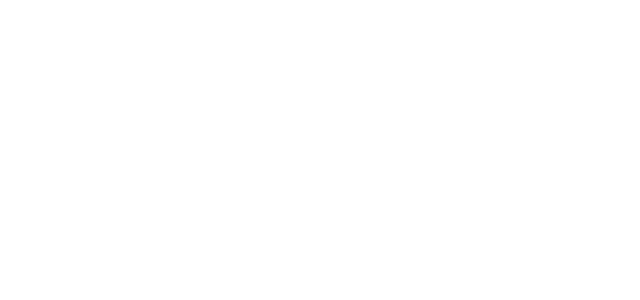
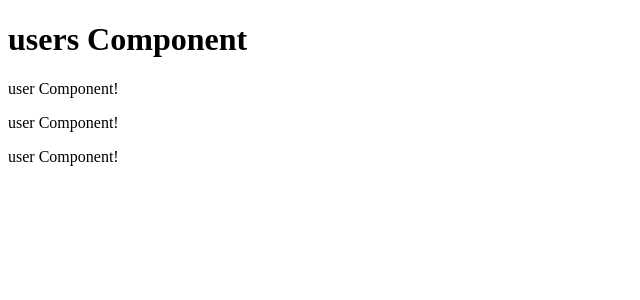
Before and after one commit to gittudemo/Angular-concepts, an Angular app: page / in a window 1280 px wide. Shown: the top 300 px of the page, without its empty margins (0-640 px from the left). Built offline with nearby package versions, Linux system fonts and the light colour scheme.

Commit message:
create users and user comp

```diff
--- a/src/app/app.component.html
+++ b/src/app/app.component.html
@@ -1,3 +1,3 @@
 
-
+<app-users></app-users>
 <router-outlet></router-outlet>
--- a/src/app/app.module.ts
+++ b/src/app/app.module.ts
@@ -3,10 +3,14 @@
 
 import { AppRoutingModule } from './app-routing.module';
 import { AppComponent } from './app.component';
+import { UsersComponent } from './users/users.component';
+import { UserComponent } from './user/user.component';
 
 @NgModule({
   declarations: [
-    AppComponent
+    AppComponent,
+    UsersComponent,
+    UserComponent
   ],
   imports: [
     BrowserModule,
--- /dev/null
+++ b/src/app/user/user.component.html
@@ -0,0 +1 @@
+<p>user Component!</p>
--- /dev/null
+++ b/src/app/users/users.component.html
@@ -0,0 +1,4 @@
+<h1>users Component</h1>
+<app-user></app-user>
+<app-user></app-user>
+<app-user></app-user>
```
Also changed, not shown: src/app/user/user.component.ts (added, +10 -0 lines), src/app/users/users.component.ts (added, +10 -0 lines), src/app/user/user.component.css (added), src/app/users/users.component.css (added), 2 other files (tests, documents, lock files or other folders).
